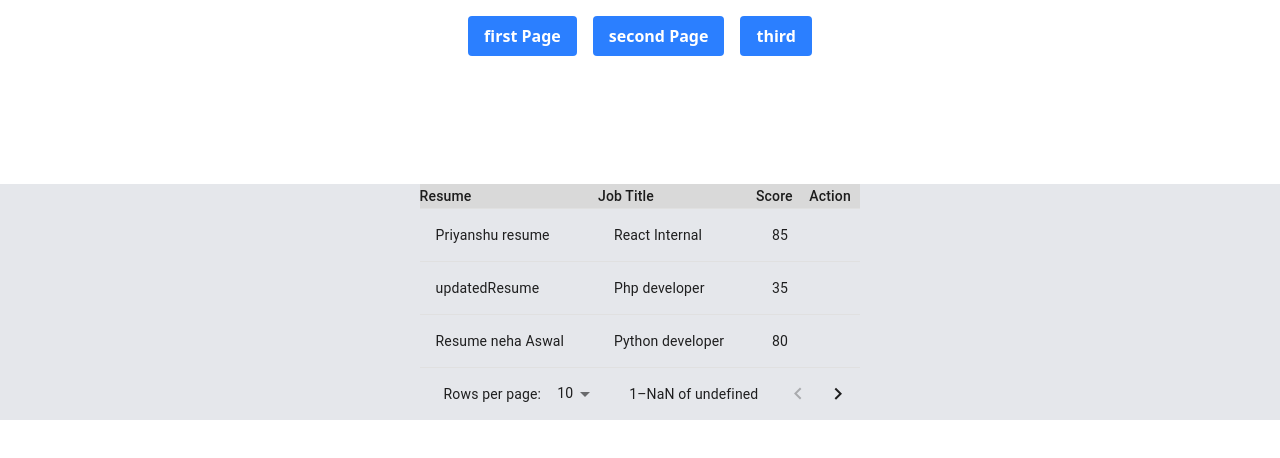
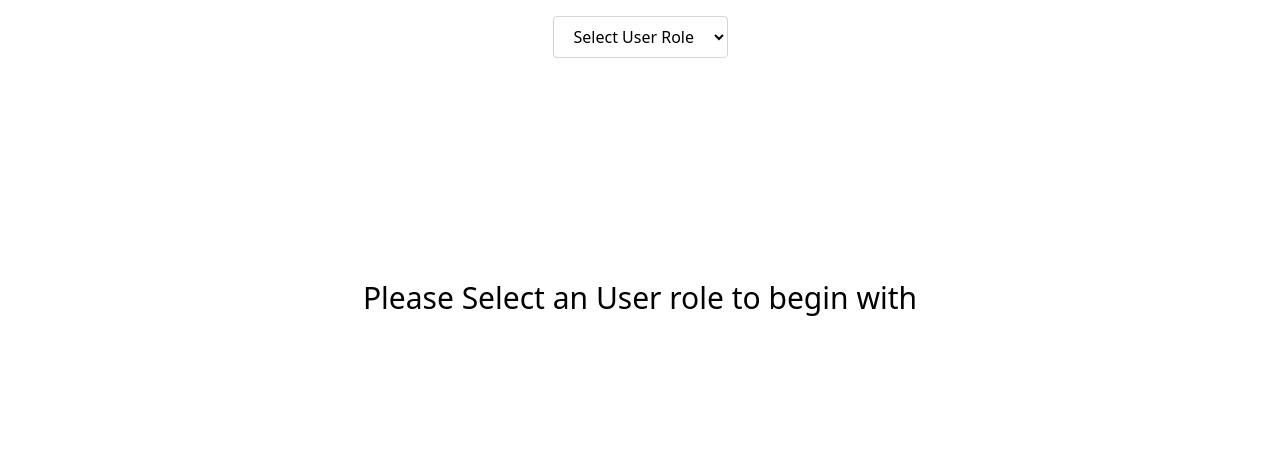
Before and after one commit to priyanshuVayuz2024/anarock-main-poc, a React (Vite) app: page /second in a window 1280 px wide. Shown: the top 458 px of the page. Built offline with nearby package versions, Linux system fonts and the light colour scheme; some icons are missing.

Commit message:
bhuvanesh

```diff
--- a/src/App.jsx
+++ b/src/App.jsx
@@ -1,4 +1,3 @@
-import { useState } from "react";
 import reactLogo from "./assets/react.svg";
 import viteLogo from "/vite.svg";
 import "./App.css";
@@ -10,103 +9,32 @@ import {
   RouterProvider,
   Routes,
 } from "react-router-dom";
+import { useEffect, useState } from "react";
 
 import Layout from "./component/Layout";
 import SecondPage from "./pages/SecondPage";
 import ThirdPage from "./pages/ThirdPage";
 import FirstPage from "./pages/FirstPage";
 
-export const header = [
-  {
-    title: "Resume",
-    // sortKey: "title",
-    // action: facilityNameActions,
-    // columnHideKey: "title",
-    isSearchAble: false,
-  },
-  {
-    title: "Job Title",
-    // sortKey: "brand",
-    // action: facilityNameActions,
-    // columnHideKey: "brand",
-    isSearchAble: false,
-    // pin: true,
-  },
-  {
-    title: "Score",
-  },
-];
+function App() {
 
-// export const dummyData = [
-//     {
-//         sno:
-//     }
-// ]
+  const [selectedOption, setSelectedOption] = useState("");
 
-export const dummyTableData = [
-  {
-    name: {
-      text: "Priyanshu resume",
-      url: "https://example.com/users/alice",
-      link: true,
-      id: "user1",
-    },
-    jd: {
-      text: "React Internal",
-      url: "",
-      link: false,
-      id: "gender1",
-    },
-    score: {
-      text: "85",
-      url: "",
-      link: false,
-      id: "age1",
-    },
-  },
-  {
-    name: {
-      text: "updatedResume",
-      url: "https://example.com/users/bob",
-      link: true,
-      id: "user2",
-    },
-    gender: {
-      text: "Php developer",
-      url: "",
-      link: false,
-      id: "gender2",
-    },
-    age: {
-      text: "35",
-      url: "",
-      link: false,
-      id: "age2",
-    },
-  },
-  {
-    name: {
-      text: "Resume neha Aswal",
-      url: "https://example.com/users/charlie",
-      link: true,
-      id: "user3",
-    },
-    gender: {
-      text: "Python developer",
-      url: "",
-      link: false,
-      id: "gender3",
-    },
-    age: {
-      text: "80",
-      url: "",
-      link: false,
-      id: "age3",
-    },
-  },
-];
+  const handleChange = (e) => {
+    setSelectedOption(e.target.value);
+  };
 
-function App() {
+  // useEffect(() => {
+
+  //   // call api based on user
+
+
+  // }, [selectedOption])
+
+
+
+
+
   const router = createBrowserRouter([
     {
       path: "/",
@@ -114,23 +42,47 @@ function App() {
       children: [
         {
           index: true,
-          path: "/firstpage",
           element: <FirstPage />,
         },
         {
           index: true,
-          path: "/second",
+          path: "second",
           element: <SecondPage />,
         },
         {
           index: true,
-          path: "/third",
+          path: "third",
           element: <ThirdPage />,
         },
       ],
     },
   ]);
-  return <RouterProvider router={router} />;
+  return <>
+    <div className="flex justify-center items-center gap-4 mt-4">
+      <select
+        value={selectedOption}
+        onChange={handleChange}
+        className="border border-gray-300 rounded px-4 py-2 focus:outline-none focus:ring-2 focus:ring-blue-400"
+      >
+        <option value="" disabled>Select User Role</option>
+        <option value="option1">User 1</option>
+        <option value="option2">User 2</option>
+        <option value="option3">User 3</option>
+      </select>
+
+      {selectedOption && (
+        <span className="text-gray-700">Selected: {selectedOption}</span>
+      )}
+    </div>
+    {selectedOption ?
+      <RouterProvider router={router} /> :
+      <>
+        <div className="flex justify-center min-h-[60vh] items-center ">
+          <h3 className="text-3xl">Please Select an User role to begin with</h3>
+        </div>
+      </>
+    }
+  </>
 }
 
 export default App;
--- a/src/component/Layout.jsx
+++ b/src/component/Layout.jsx
@@ -1,20 +1,16 @@
-import { Outlet, useNavigate } from "react-router-dom";
-import { buttons } from "../utils";
+import { Outlet } from "react-router-dom";
+
 function Layout() {
-  const navigate = useNavigate();
+
+
+
+
+
   return (
     <>
-      <div className="flex justify-center items-center gap-4 mt-4">
-        {buttons.map((button) => (
-          <button
-            className={button.className}
-            onClick={() => navigate(`${button.to}`)}
-          >
-            {button.text}
-          </button>
-        ))}
-      </div>
+
       <Outlet />
+
     </>
   );
 }
--- a/src/pages/FirstPage.jsx
+++ b/src/pages/FirstPage.jsx
@@ -1,7 +1,7 @@
 import React from "react";
 import { useNavigate } from "react-router-dom";
-import { header, dummyTableData } from "../App";
-import ReusableTable from "../component/Table";
+
+import { buttons } from "../utils";
 const FirstPage = () => {
   const navigate = useNavigate();
   const actionMenu = [
@@ -15,12 +15,25 @@ const FirstPage = () => {
     // },
   ];
   return (
-    <div className="flex flex-col items-center justify-center mt-[10%]   m-auto bg-gray-200">
-      <ReusableTable
+    <div className="flex flex-col gap-20 items-center justify-center mt-[10%] m-auto">
+      <div className="flex gap-2">
+        {buttons.map((button) => (
+          <button
+            className={button.className}
+            onClick={() => navigate(`${button.to}`)}
+          >
+            {button.text}
+          </button>
+        ))}
+      </div>
+      {/* <ReusableTable
         headers={header}
         tableData={dummyTableData}
         actionMenu={actionMenu}
-      />
+      /> */}
+      <p className="text-4xl">
+        Table
+      </p>
     </div>
   );
 };
--- a/src/pages/SecondPage.jsx
+++ b/src/pages/SecondPage.jsx
@@ -1,5 +1,4 @@
 import React from "react";
-import { header, dummyTableData } from "../App";
 import { useNavigate } from "react-router-dom";
 import ReusableTable from "../component/Table";
 const SecondPage = () => {
--- a/src/pages/ThirdPage.jsx
+++ b/src/pages/ThirdPage.jsx
@@ -1,5 +1,4 @@
 import React from "react";
-import { header, dummyTableData } from "../App";
 import { useNavigate } from "react-router-dom";
 import ReusableTable from "../component/Table";
 
```
